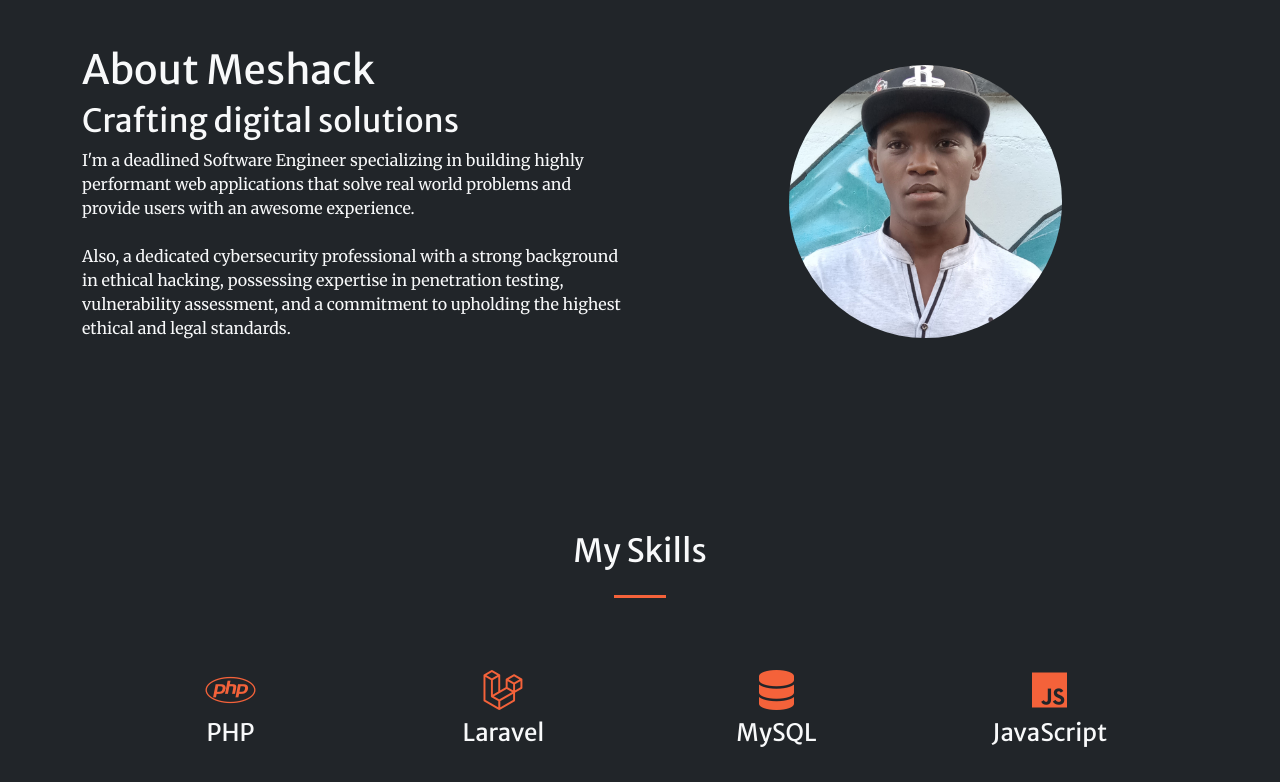
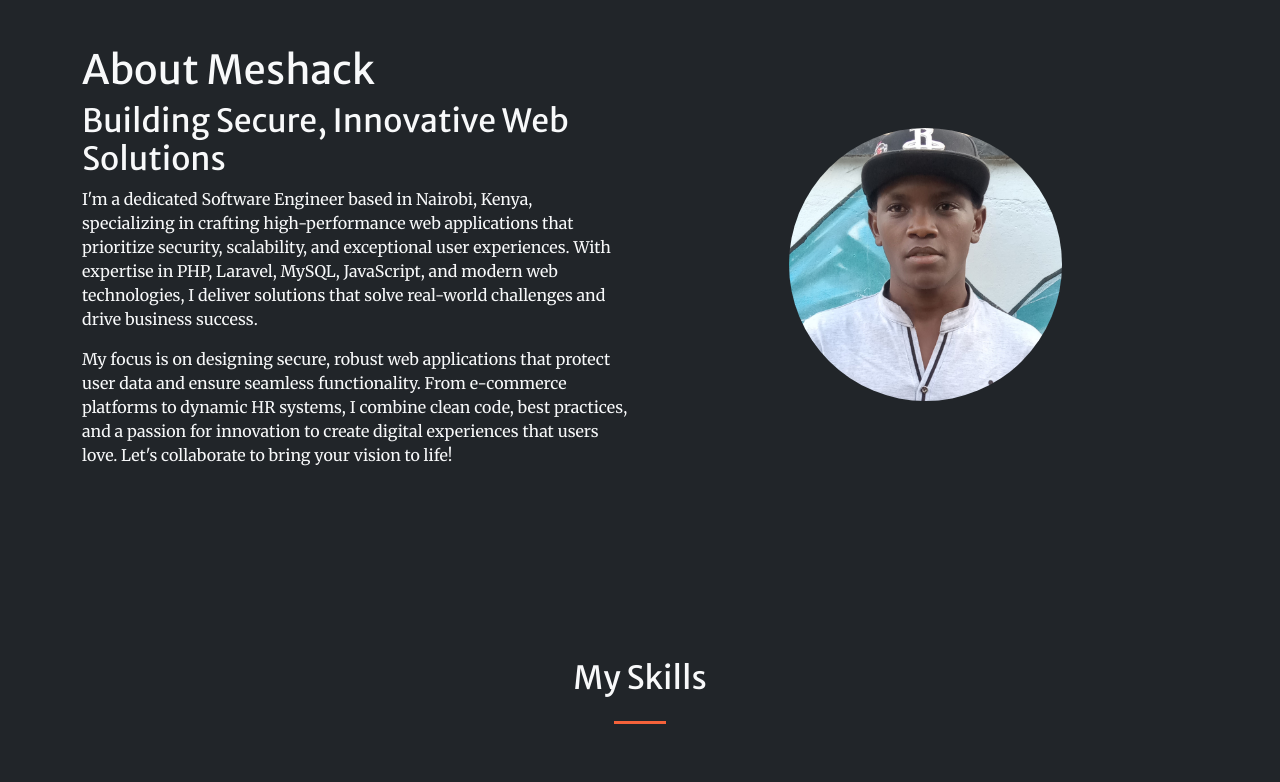
Before and after one commit to Meshgenerali/creatives, a plain HTML site: page index.html in a window 1280 px wide. Shown: the part 802-1584 px from the top of the page. Drawn offline with nearby package versions, Linux system fonts and the light colour scheme; some packages are replaced by stand-ins of ours; a script that the page names is missing.

Commit message:
updated about section

```diff
--- a/index.html
+++ b/index.html
@@ -58,10 +58,9 @@
                 <div class="row align-items-center">
                     <div class="col-md-6">
                         <h1>About Meshack</h1>
-                        <h2>Crafting digital solutions</h2>
-                        <p>I'm a deadlined Software Engineer specializing in building highly performant web applications that solve real world problems and provide users with an awesome experience. <br> <br>
-
-                            Also, a dedicated cybersecurity professional with a strong background in ethical hacking, possessing expertise in penetration testing, vulnerability assessment, and a commitment to upholding the highest ethical and legal standards.</p>
+                        <h2>Building Secure, Innovative Web Solutions</h2>
+                        <p>I'm a dedicated Software Engineer based in Nairobi, Kenya, specializing in crafting high-performance web applications that prioritize security, scalability, and exceptional user experiences. With expertise in PHP, Laravel, MySQL, JavaScript, and modern web technologies, I deliver solutions that solve real-world challenges and drive business success.</p>
+                        <p>My focus is on designing secure, robust web applications that protect user data and ensure seamless functionality. From e-commerce platforms to dynamic HR systems, I combine clean code, best practices, and a passion for innovation to create digital experiences that users love. Let's collaborate to bring your vision to life!</p>
                     </div>
                     <div class="col-md-6 text-center">
                         <div class="main-img-container">
```
